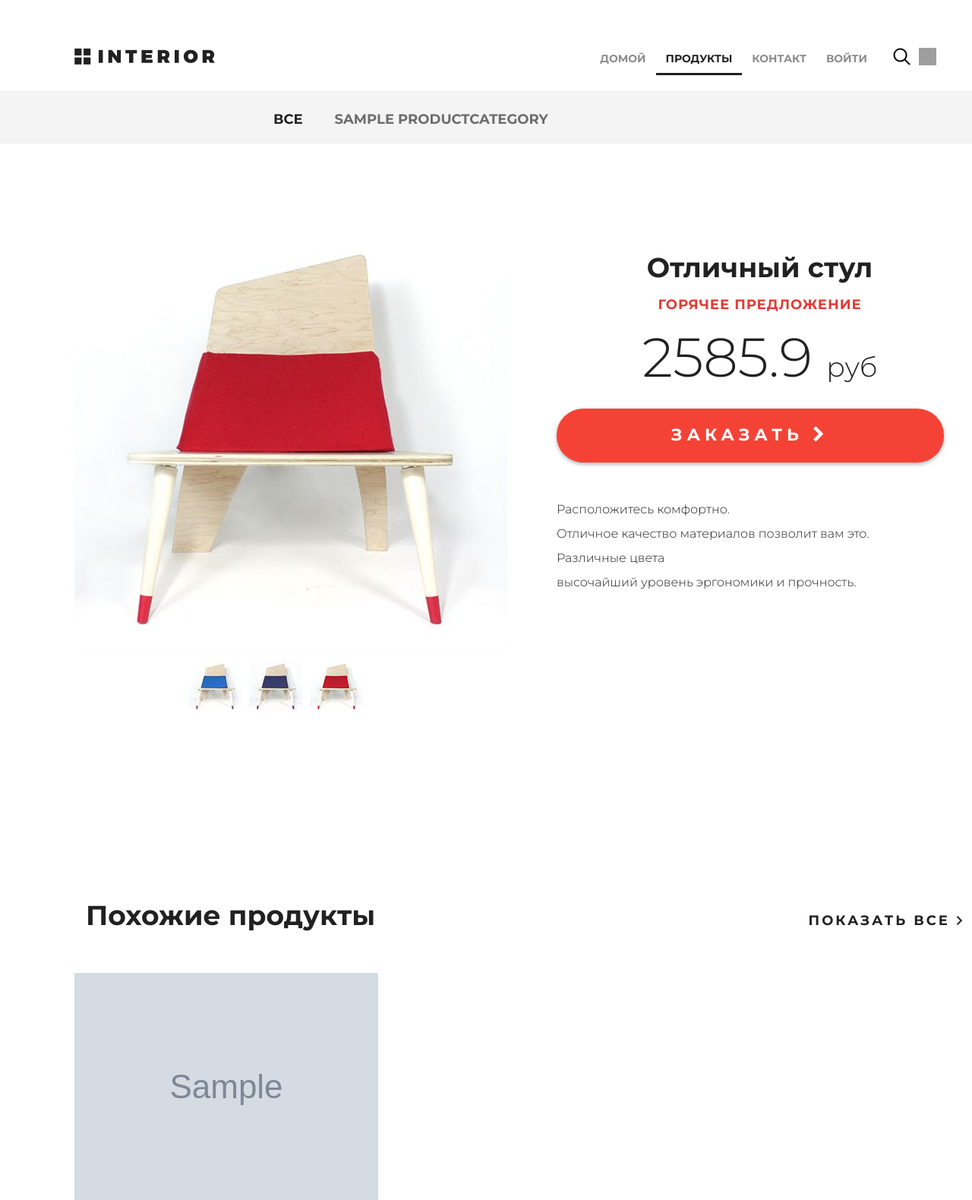
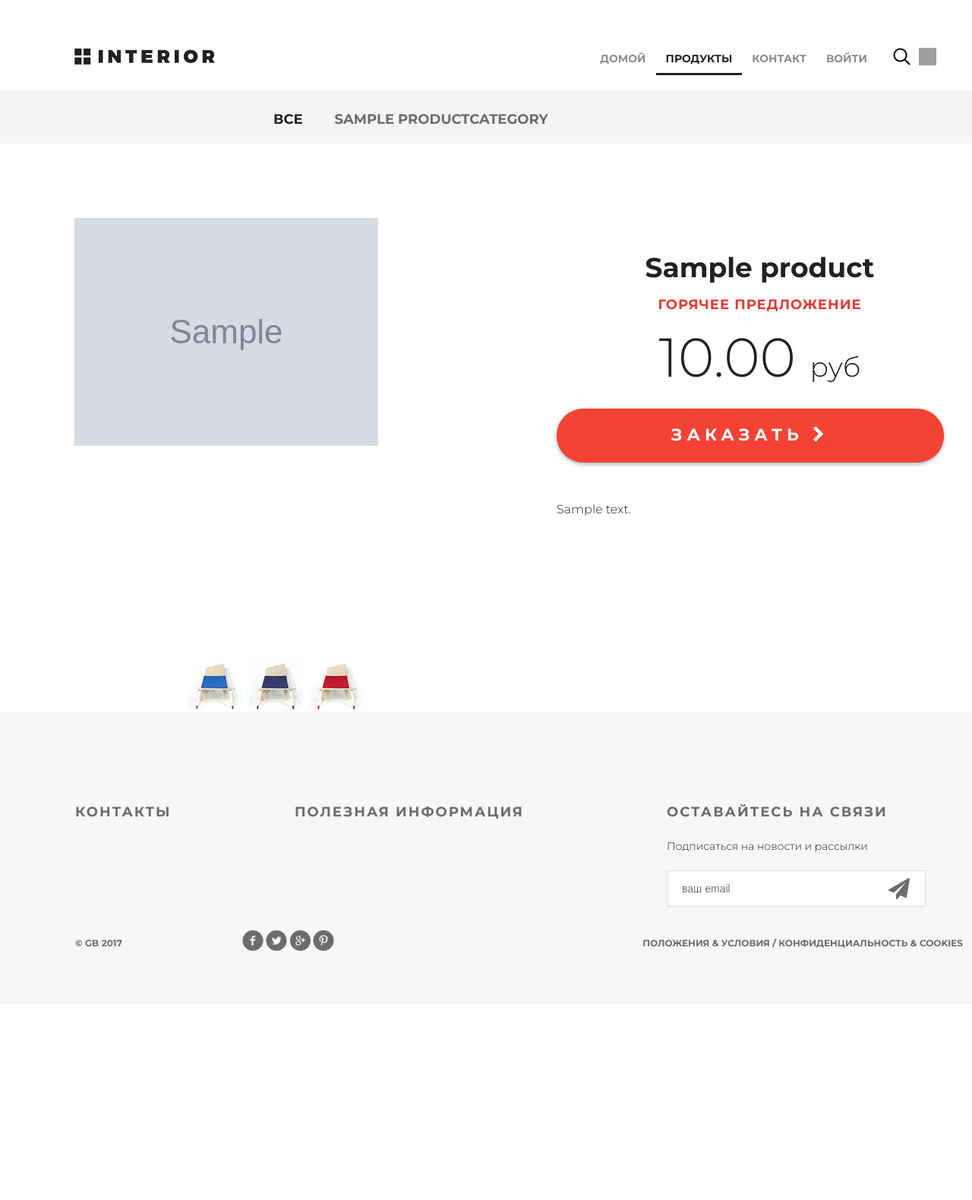
Before and after one commit to Cher-Study/internet_store, a Django app: page /products/ in a window 1280 px wide; the page is wider, and only the part inside the window is pictured. Shown: the top 1580 px of that part at 76% size. After the commit the page ends 1252 px from the top of that part, so only its background shows below. Run offline with Django 3.2, Linux system fonts and the light colour scheme; tables that the repository leaves empty hold one stand-in row (values such as "Sample post"); grey boxes marked "Sample" are stand-in pictures; grey boxes are pictures that could not be loaded.

Commit message:
random hot product was added

```diff
--- a/geekshop/mainapp/templates/mainapp/products.html
+++ b/geekshop/mainapp/templates/mainapp/products.html
@@ -26,24 +26,25 @@
 				</ul>
 			</div>
 
+			{% if hot_product %}
 			<div class="details-products">
 				<div class="details-slider">
 					<div class="slider-product">
-						<img src={% static 'img/slider1.jpg' %}>
+						<img src="{{ hot_product.image.url }}">
 					</div>
 					<div class="slider-control">
 						<div class="block">
-							<a href="#"><img src={% static 'img/controll.jpg' %} alt="">
+							<a href="#"><img src="{% static 'img/controll.jpg' %}" alt="">
 								<div class="text"></div>
 							</a>
 						</div>
 						<div class="block">
-							<a href="#"><img src={% static 'img/controll1.jpg' %} alt="">
+							<a href="#"><img src="{% static 'img/controll1.jpg' %}" alt="">
 								<div class="text"></div>
 							</a>
 						</div>
 						<div class="block">
-							<a href="#"><img src={% static 'img/controll2.jpg' %} alt="">
+							<a href="#"><img src="{% static 'img/controll2.jpg' %}" alt="">
 								<div class="text"></div>
 							</a>
 						</div>
@@ -51,32 +52,30 @@
 				</div>
 
 				<div class="description">
-					<h3 class="big-bold">Отличный стул</h3>
-					<h3 class="red">горячее предложение</h3>
-					<p class="price"> 2585.9 <span>руб</span></p>
+					<h3 class="big-bold">{{hot_product.name}}</h3>
+					<h3 class="red"> горячее предложение </h3>
+					<p class="price"> {{hot_product.price}} <span>руб</span></p>
 					<a href="#" class="red-button">
 						заказать <i class="fa fa-chevron-right" aria-hidden="true"></i>
 					</a>
 					<div class="description-text">
-						<p>Расположитесь комфортно.</p>
-						<p>Отличное качество материалов
-						позволит вам это.</p>
-						<p>Различные цвета</p>
-						<p>высочайший уровень
-						эргономики и прочность.</p>
+						{{ hot_product.description|linebreaks }}
 					</div>
 				</div>
 			</div>
+			{% endif %}
 
+			{% if products %}
 			<div class="related">
 				<div class="title clearfix">
 					<h2>Похожие продукты</h2>
-					<a class="explore" href="#">показать все <img src={% static 'img/arrow.png' %} alt=""></a>
+					<a class="explore" href="#">показать все <img src="{% static 'img/arrow.png' %}" alt=""></a>
 				</div>
 				<div class="related-products clearfix">
 					{% include 'mainapp/includes/inc_products.html' %}
 				</div>
 			</div>
+			{% endif %}
 		</div>
 
 		{% endblock  %}
--- a/geekshop/mainapp/views.py
+++ b/geekshop/mainapp/views.py
@@ -1,8 +1,7 @@
-from email import charset
-from encodings import utf_8
-import json
+import random
 from django.shortcuts import render, get_object_or_404
 from .models import Product, ProductCategory
+
 
 MENU_LINKS = [
     {'url': 'main', 'active': ['main'], 'name': 'домой'},
@@ -22,32 +21,45 @@ def main(request):
     })
 
 
+def get_hot_product(queryset):
+    return random.choice(queryset)
+
+
 def products(request):
     categories = ProductCategory.objects.all()
-    products = Product.objects.all()[:4]
+    products = Product.objects.all()
+    hot_product = get_hot_product(products)
 
-    # with open('./products.json', 'r', encoding='utf_8') as file:
-    #    products = json.load(file)
-
-    return render(request, 'mainapp/products.html', context={
-        'title': 'Продукты',
-        'products': products,
-        'menu_links': MENU_LINKS,
-        'categories': categories,
-    })
+    return render(
+        request,
+        'mainapp/products.html',
+        context={
+            'title': 'Продукты',
+            'products': products.exclude(pk=hot_product.pk)[:4],
+            'hot_product': hot_product,
+            'menu_links': MENU_LINKS,
+            'categories': categories,
+        }
+    )
 
 
 def category(request, pk):
     categories = ProductCategory.objects.all()
     category = get_object_or_404(ProductCategory, pk=pk)
     products = Product.objects.filter(category=category)
+    hot_product = get_hot_product(products)
 
-    return render(request, 'mainapp/products.html', context={
-        'title': 'Продукты',
-        'products': products,
-        'menu_links': MENU_LINKS,
-        'categories': categories,
-    })
+    return render(
+        request,
+        'mainapp/products.html',
+        context={
+            'title': 'Продукты',
+            'products': products.exclude(pk=hot_product.pk)[:4],
+            'hot_product': hot_product,
+            'menu_links': MENU_LINKS,
+            'categories': categories,
+        }
+    )
 
 
 def contact(request):
```
